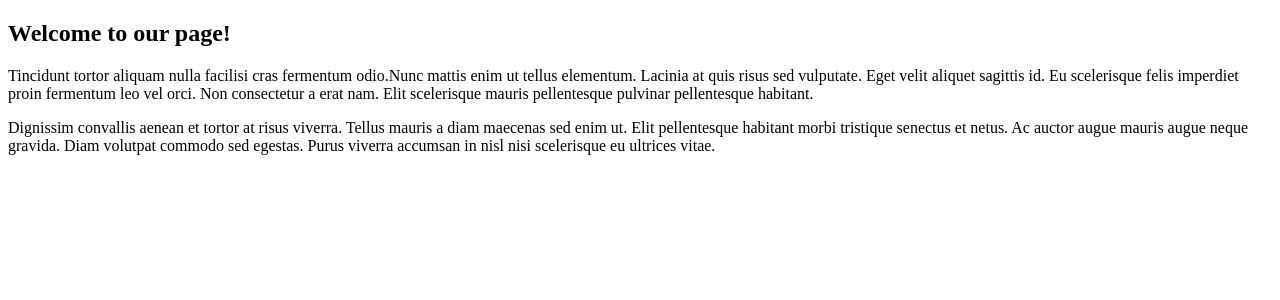
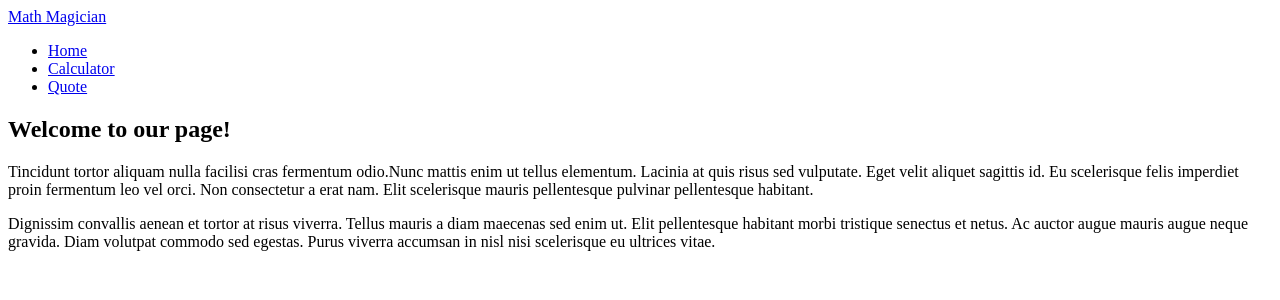
Before and after one commit to VaneCode/Math-magicians, a React (Create React App) app: page / in a window 1280 px wide. Shown: the top 300 px of the page. Built offline with nearby package versions, Linux system fonts and the light colour scheme.

Commit message:
Add routing with ReactRouting

```diff
--- a/src/App.js
+++ b/src/App.js
@@ -4,15 +4,19 @@ import { Route, Routes } from 'react-router-dom';
 import Home from './pages/Home';
 import CalculatorPage from './pages/CalculatorPage';
 import Quote from './pages/Quote';
+import Header from './components/Header';
 
 class App extends React.Component {
   render() {
     return (
-      <Routes>
-        <Route path="/" element={<Home />} />
-        <Route path="/calculator" element={<CalculatorPage />} />
-        <Route path="/quote" element={<Quote />} />
-      </Routes>
+      <>
+        <Header />
+        <Routes>
+          <Route path="/" element={<Home />} />
+          <Route path="/calculator" element={<CalculatorPage />} />
+          <Route path="/quote" element={<Quote />} />
+        </Routes>
+      </>
     );
   }
 }
```
